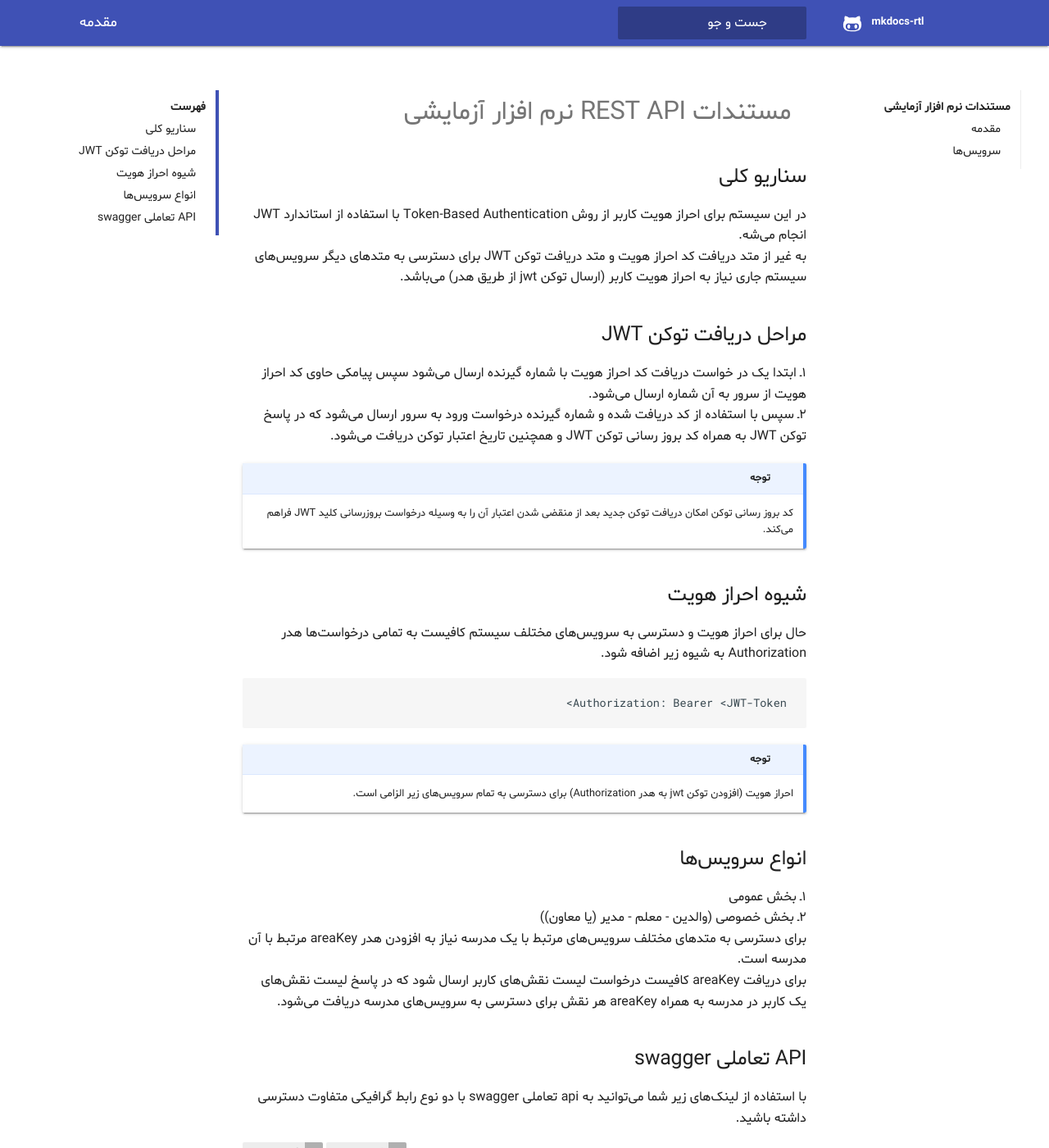
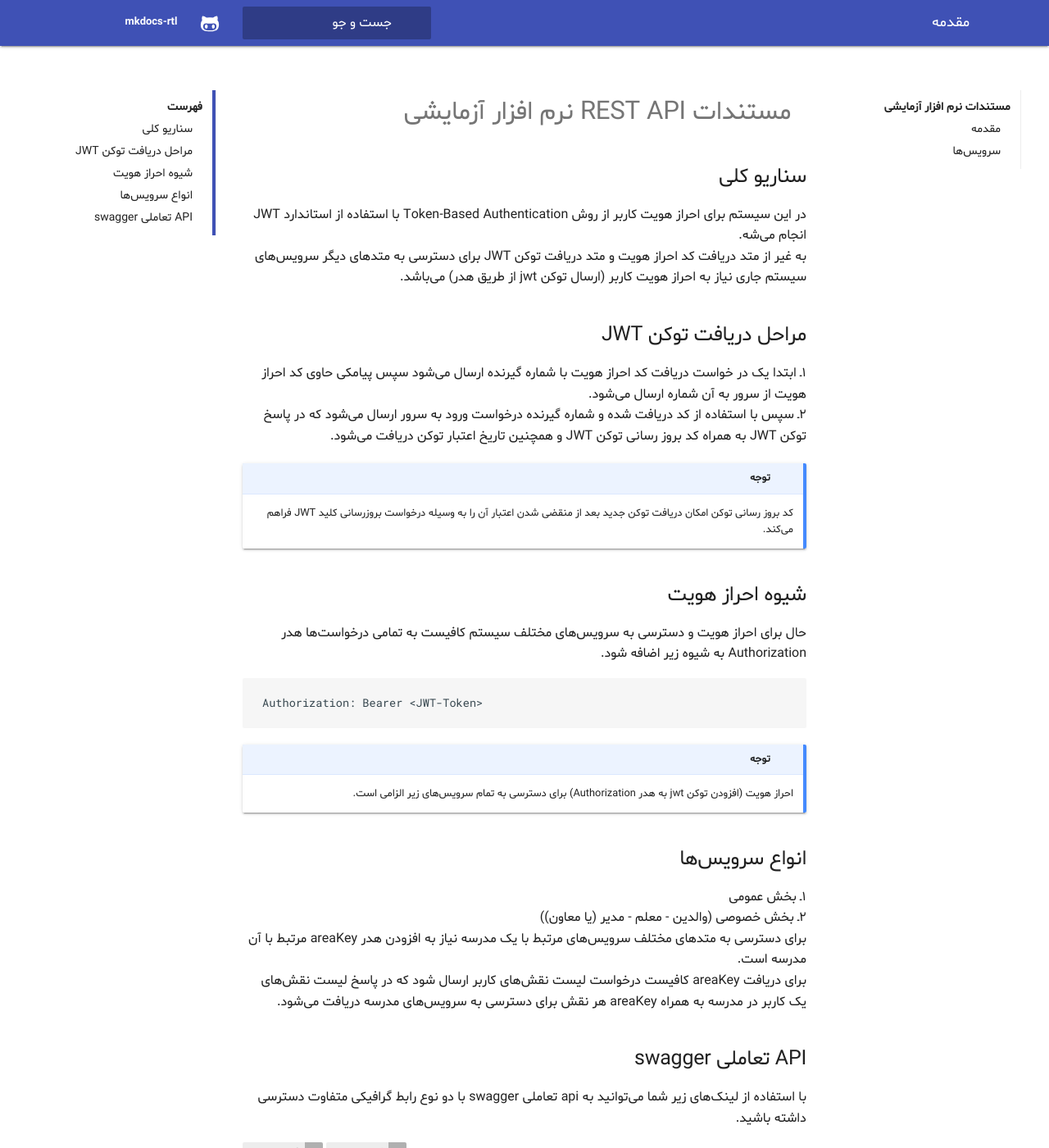
Before and after one commit to mberneti/mkdocs-rtl, an MkDocs documentation site: the page built from pages/index.md, in a window 1280 px wide and 1400 px high. Shown: the whole window at 82% size. Built offline with MkDocs 1.6.1 and Material for MkDocs 9.7.7, drawn with Linux system fonts in a browser that asks for light colours; some web fonts are replaced; old or Windows-style settings are respelled for this version of MkDocs.

Commit message:
fix some rtl issues

```diff
--- a/theme/base.html
+++ b/theme/base.html
@@ -96,7 +96,7 @@
         <div class="md-main__inner md-grid" data-md-component="container">
           {% block site_nav %}
             {% if nav %}
-              <div class="md-sidebar md-sidebar--primary" data-md-component="toc">
+              <div class="md-sidebar md-sidebar--secondary" data-md-component="toc">
                 <div class="md-sidebar__scrollwrap">
                   <div class="md-sidebar__inner">
                       {% include "partials/toc.html" %}
@@ -105,7 +105,7 @@
               </div>
             {% endif %}
             {% if page.toc %}
-              <div class="md-sidebar md-sidebar--secondary" data-md-component="navigation">
+              <div class="md-sidebar md-sidebar--primary" data-md-component="navigation">
                 <div class="md-sidebar__scrollwrap">
                   <div class="md-sidebar__inner">
                       {% include "partials/nav.html" %}
--- a/theme/custom-docs.css
+++ b/theme/custom-docs.css
@@ -18,13 +18,21 @@
     font-weight: bold;
 }
 
+body{
+    direction: rtl;
+}
+
 body,
 .md-search__input {
     font-family: 'Shabnam';
 }
 
-.md-search {
-    direction: rtl;
+h3{
+    font-weight: bold!important;
+}
+
+pre {
+    direction: ltr;
 }
 
 .md-icon.md-search__icon {
@@ -39,18 +47,6 @@
 
 .md-typeset h1 {
     color: #757575;
-}
-
-.md-content {
-    direction: rtl;
-}
-
-.md-sidebar {
-    direction: rtl;
-}
-
-.codehilite {
-    direction: ltr;
 }
 
 .md-nav--secondary {
@@ -120,6 +116,7 @@
 .md-content article > p.cl {
     text-align: left;
 }
+
 .md-content article > p.ci {
     text-align: center;
 }
@@ -139,14 +136,44 @@
     margin-right: 12px;
     padding-left: 0;
 }
+
+.md-footer-nav__link--next {
+    float: left;
+    text-align: left;
+}
+
+.md-footer-nav__link--prev {
+    float: right;
+    text-align: right;
+}
+
+
+@media only screen and (min-width: 60em){
+    .md-sidebar--secondary {
+        margin-left: 0;
+        margin-right: -24rem;
+    }
+}
+
 @media only screen and (min-width: 76.25em)
 {
     .md-sidebar__inner {
         border-left:none;
         border-right: .1rem solid rgba(0,0,0,.07);
     }
+
+    .md-sidebar--secondary {
+        margin-left: 0;
+        margin-right: 74rem;
+    }
 }
 
-h3{
-    font-weight: bold!important;
+@media only screen and (min-width: 45em){
+    .md-footer-copyright {
+        float: right;
+    }
+
+    .md-footer-social {
+        float: left;
+    }
 }
--- a/theme/partials/footer.html
+++ b/theme/partials/footer.html
@@ -4,10 +4,7 @@
     <div class="md-footer-nav">
       <nav class="md-footer-nav__inner md-grid">
         {% if page.next_page %}
-          <a href="{{ page.next_page.url }}" title="{{ page.next_page.title }}" class="md-flex md-footer-nav__link md-footer-nav__link--prev" rel="prev">
-            <div class="md-flex__cell md-flex__cell--shrink">
-              <i class="md-icon md-icon--arrow-back md-footer-nav__button"></i>
-            </div>
+          <a href="{{ page.next_page.url }}" title="{{ page.next_page.title }}" class="md-flex md-footer-nav__link md-footer-nav__link--next" rel="next">
             <div class="md-flex__cell md-flex__cell--stretch md-footer-nav__title">
               <span class="md-flex__ellipsis">
                 <span class="md-footer-nav__direction">
@@ -16,10 +13,16 @@
                 {{ page.next_page.title }}
               </span>
             </div>
+            <div class="md-flex__cell md-flex__cell--shrink">
+              <i class="md-icon md-icon--arrow-back md-footer-nav__button"></i>
+            </div>
           </a>
         {% endif %}
         {% if page.previous_page %}
-          <a href="{{ page.previous_page.url }}" title="{{ page.previous_page.title }}" class="md-flex md-footer-nav__link md-footer-nav__link--next" rel="next">
+          <a href="{{ page.previous_page.url }}" title="{{ page.previous_page.title }}" class="md-flex md-footer-nav__link md-footer-nav__link--prev" rel="prev">
+            <div class="md-flex__cell md-flex__cell--shrink">
+              <i class="md-icon md-icon--arrow-forward md-footer-nav__button"></i>
+            </div>
             <div class="md-flex__cell md-flex__cell--stretch md-footer-nav__title">
               <span class="md-flex__ellipsis">
                 <span class="md-footer-nav__direction">
@@ -27,9 +30,6 @@
                 </span>
                 {{ page.previous_page.title }}
               </span>
-            </div>
-            <div class="md-flex__cell md-flex__cell--shrink">
-              <i class="md-icon md-icon--arrow-forward md-footer-nav__button"></i>
             </div>
           </a>
         {% endif %}
```
